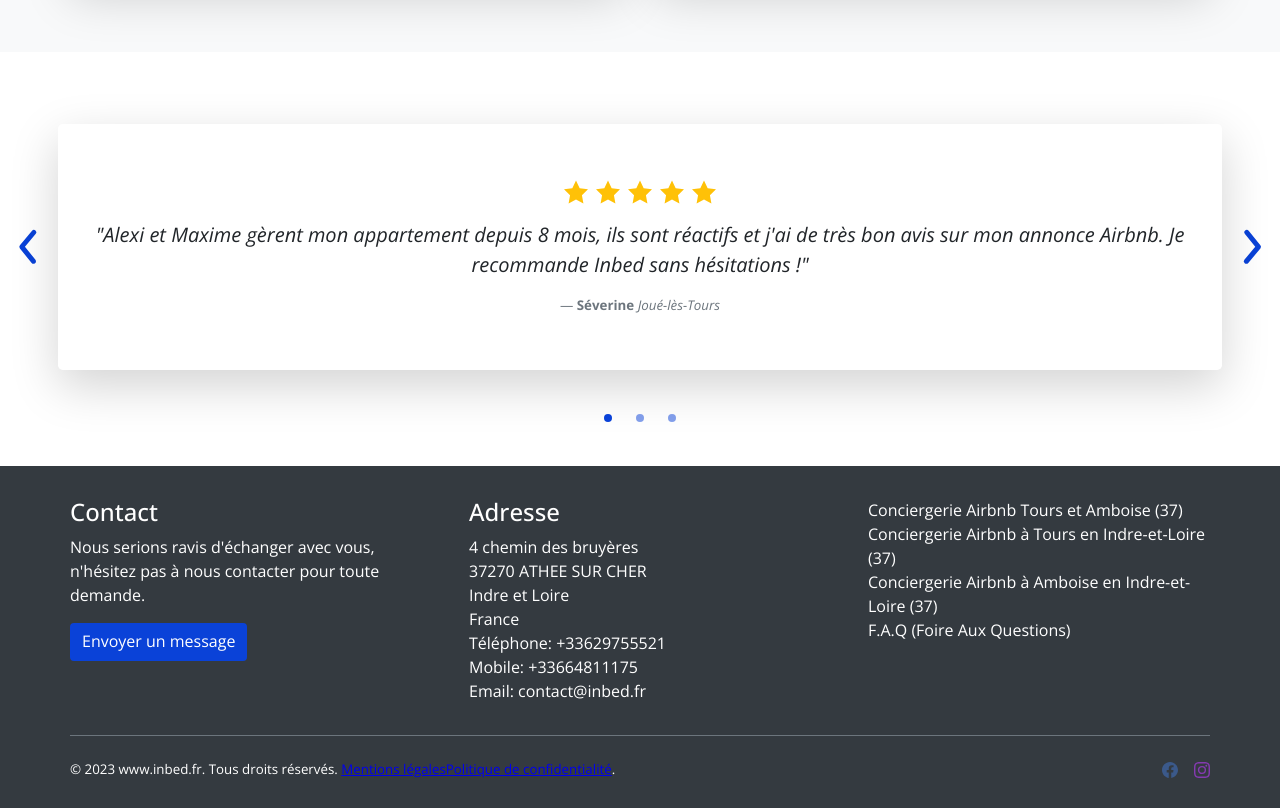
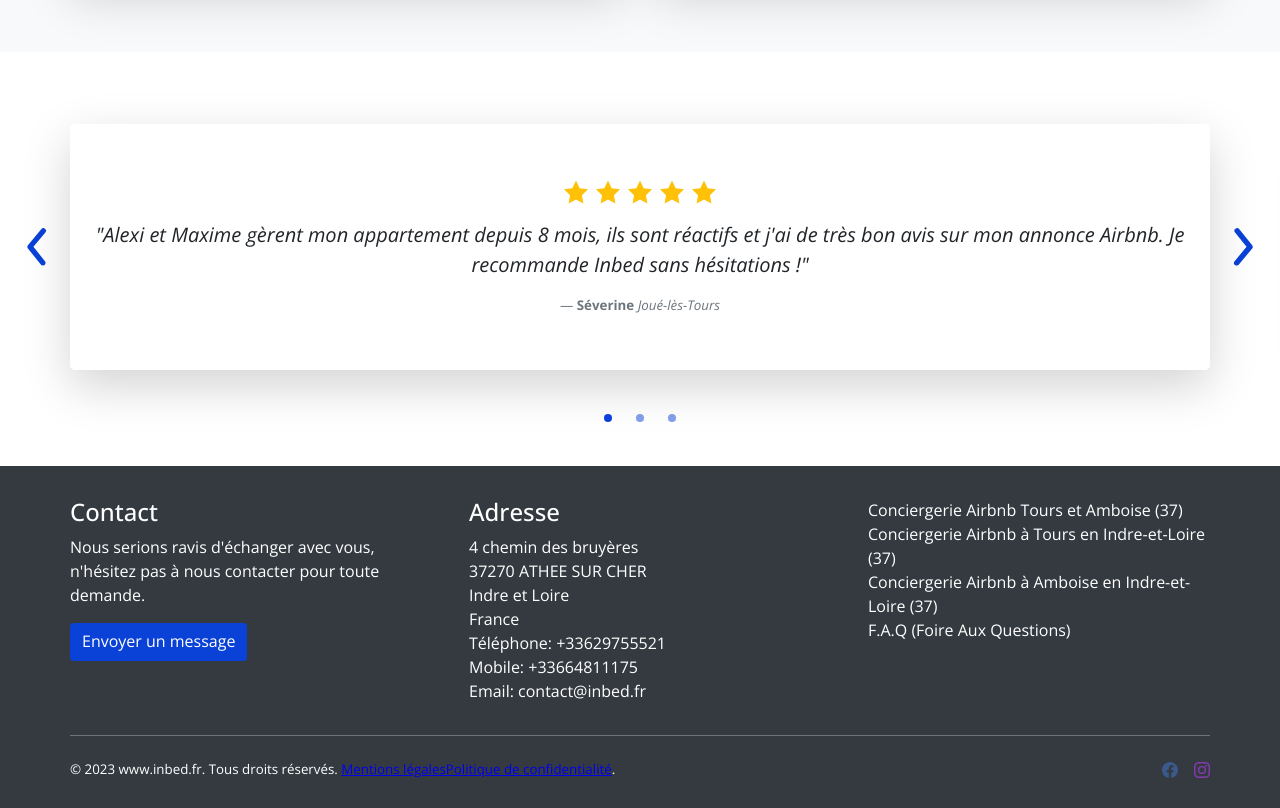
Before and after one commit to SimTht/inbed, a React (Create React App) app: page / in a window 1280 px wide. Shown: the part 2980-3788 px from the top of the page. Built offline with nearby package versions, Linux system fonts and the light colour scheme; some icons are missing.

Commit message:
Fix responsiveness  top rates

```diff
--- a/src/components/TopRates.css
+++ b/src/components/TopRates.css
@@ -2,6 +2,7 @@
   position: relative;
   width: 100%;
   display: flex;
+  flex-direction: row;
   justify-content: center;
 }
 
@@ -19,7 +20,6 @@
 
 .top-rate-boxes-container {
   display: flex;
-  margin: 0 auto;
   width: 100%;
   gap: 10%;
   transition: transform 0.6s;
--- a/src/components/TopRates.jsx
+++ b/src/components/TopRates.jsx
@@ -50,7 +50,7 @@ function TopRates() {
         </g>
       </svg>
       <div
-        className="top-rate-boxes-container"
+        className="top-rate-boxes-container container"
         style={{ transform: `translate(-${rateIndex * 110}%)` }}
       >
         {reviews.map((review, i) => (
```
